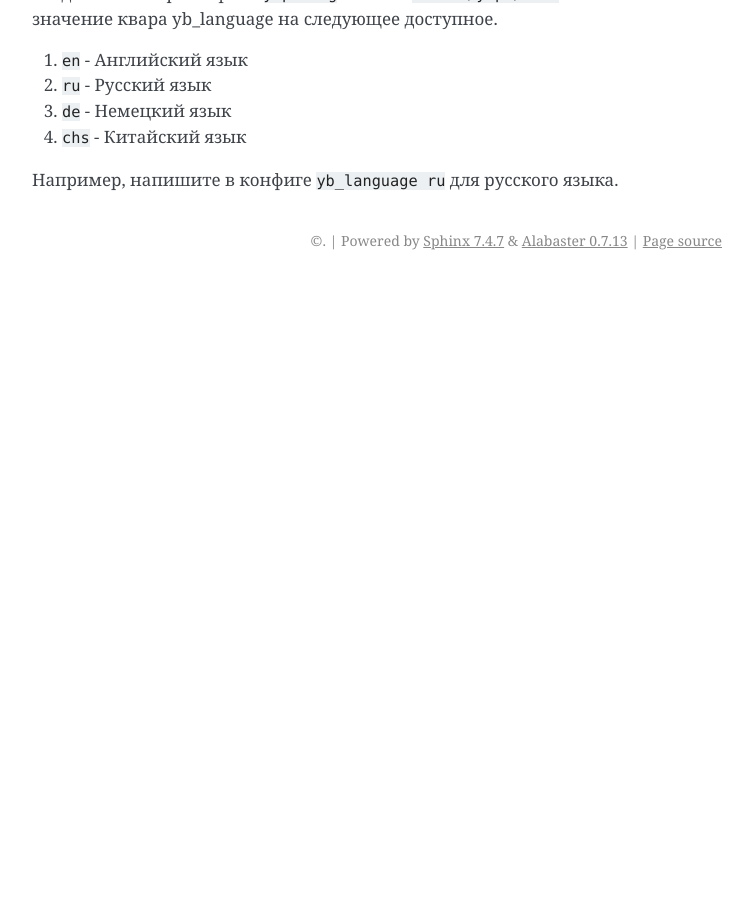
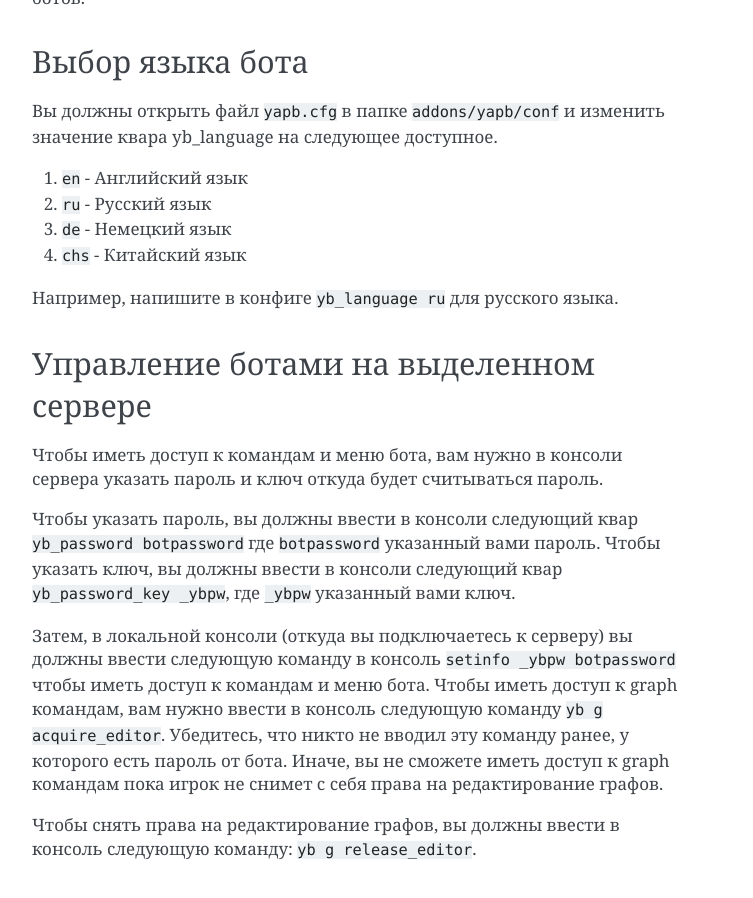
Before and after one commit to yapb/docs, a Sphinx documentation site: the page built from docs/botusage.rst, in a window 1280 px wide and 900 px high, scrolled down 8254 px. Shown: the whole window, without its empty margins (388-1141 px from the left). Built offline with Sphinx 7.4.7, drawn with Linux system fonts in a browser that asks for light colours; before the commit the page ends 8534 px from its top, so only the background shows below that; some of the changed text lies outside the part shown.

Commit message:
add: bot management on a dedicated server section

```diff
--- a/docs/botusage.rst
+++ b/docs/botusage.rst
@@ -153,6 +153,10 @@
    +---------------------------+--------------------------------------------------------------------------------------------------------------------------------+
    | ``yb cvars``              | Показывает все квары с их описаниями.                                                                                          |
    +---------------------------+--------------------------------------------------------------------------------------------------------------------------------+
+   | ``yb graph``              | Управляет операциями графов.                                                                                                   |
+   +---------------------------+--------------------------------------------------------------------------------------------------------------------------------+
+   | ``yb show_custom``        | Показывает текущие значения с custom.cfg                                                                                       |
+   +---------------------------+--------------------------------------------------------------------------------------------------------------------------------+
 
 
 yb add
@@ -212,3 +216,15 @@ Standard означает что боты будут использовать в
 #. ``chs`` - Китайский язык
 
 Например, напишите в конфиге ``yb_language ru`` для русского языка.
+
+Управление ботами на выделенном сервере
+================================================
+Чтобы иметь доступ к командам и меню бота, вам нужно в консоли сервера указать пароль и ключ откуда будет считываться пароль.
+
+Чтобы указать пароль, вы должны ввести в консоли следующий квар ``yb_password botpassword`` где ``botpassword`` указанный вами пароль.
+Чтобы указать ключ, вы должны ввести в консоли следующий квар ``yb_password_key _ybpw``, где ``_ybpw`` указанный вами ключ.
+
+Затем, в локальной консоли (откуда вы подключаетесь к серверу) вы должны ввести следующую команду в консоль ``setinfo _ybpw botpassword`` чтобы иметь доступ к командам и меню бота.
+Чтобы иметь доступ к graph командам, вам нужно ввести в консоль следующую команду ``yb g acquire_editor``. Убедитесь, что никто не вводил эту команду ранее, у которого есть пароль от бота. Иначе, вы не сможете иметь доступ к graph командам пока игрок не снимет с себя права на редактирование графов.
+
+Чтобы снять права на редактирование графов, вы должны ввести в консоль следующую команду: ``yb g release_editor``.
```
